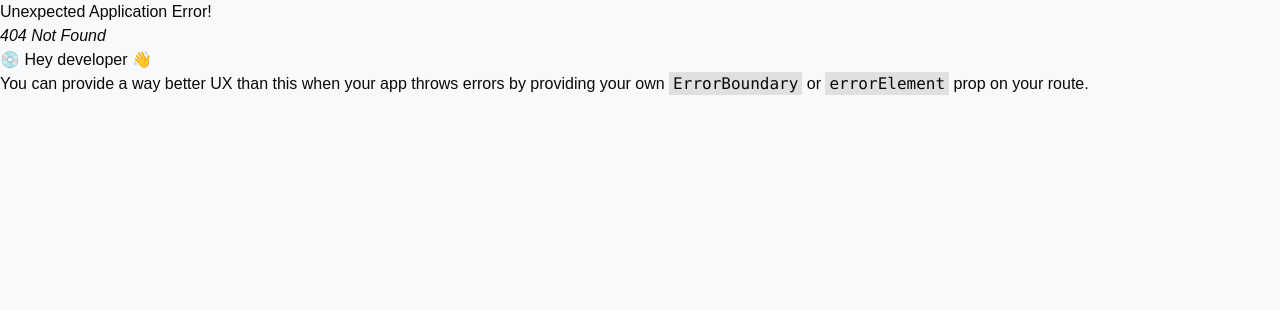
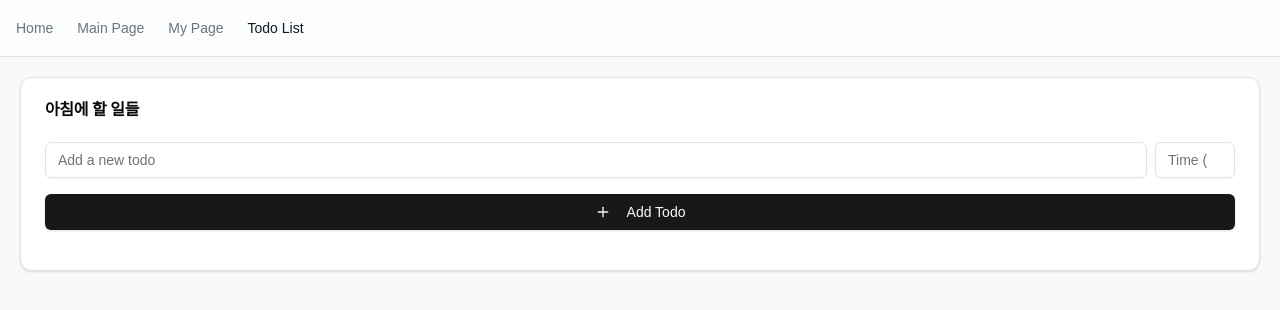
Before and after one commit to Turtle-Hwan/kloud-union-FE, a React (Vite) app: page /todo in a window 1280 px wide. Before the commit this address had no page. Shown: the top 310 px of the page. Built offline with nearby package versions, Linux system fonts and the light colour scheme.

Commit message:
add todo

```diff
--- a/src/App.tsx
+++ b/src/App.tsx
@@ -3,6 +3,7 @@ import Index from "./pages/Index";
 import Mypage from "./pages/mypage/Mypage";
 import Home from "./pages/home/Home";
 import { Header } from "./Header";
+import { TodoList } from "./pages/todo/Todo";
 
 function App() {
   const routes = [
@@ -23,6 +24,10 @@ function App() {
           path: "/home",
           element: <Home />,
         },
+        {
+          path: "/todo",
+          element: <TodoList />,
+        },
       ],
     },
   ];
--- a/src/Header.tsx
+++ b/src/Header.tsx
@@ -5,6 +5,7 @@ const navItems = [
   { name: "Home", path: "/" },
   { name: "Main Page", path: "/home" },
   { name: "My Page", path: "/mypage" },
+  { name: "Todo List", path: "/todo" },
 ];
 
 export function Header() {
--- /dev/null
+++ b/src/pages/todo/Todo.tsx
@@ -0,0 +1,101 @@
+import React, { useState, useEffect } from "react";
+import { Plus, Trash2 } from "lucide-react";
+import { Button } from "@/components/ui/button";
+import { Input } from "@/components/ui/input";
+import { Card, CardContent, CardHeader, CardTitle } from "@/components/ui/card";
+
+interface Todo {
+  id: number;
+  text: string;
+  duration: number;
+}
+
+export function TodoList() {
+  const [todos, setTodos] = useState<Todo[]>([]);
+  const [newTodo, setNewTodo] = useState("");
+  const [newDuration, setNewDuration] = useState("");
+
+  useEffect(() => {
+    const storedTodos = localStorage.getItem("todos");
+    if (storedTodos) {
+      setTodos(JSON.parse(storedTodos));
+    }
+  }, []);
+
+  useEffect(() => {
+    localStorage.setItem("todos", JSON.stringify(todos));
+  }, [todos]);
+
+  const addTodo = (e: React.FormEvent) => {
+    e.preventDefault();
+    if (newTodo.trim() !== "" && newDuration.trim() !== "") {
+      setTodos([
+        ...todos,
+        {
+          id: Date.now(),
+          text: newTodo,
+          duration: parseInt(newDuration, 10),
+        },
+      ]);
+      setNewTodo("");
+      setNewDuration("");
+    }
+  };
+
+  const deleteTodo = (id: number) => {
+    setTodos(todos.filter((todo) => todo.id !== id));
+  };
+
+  return (
+    <Card className="w-auto m-5">
+      <CardHeader>
+        <CardTitle>아침에 할 일들</CardTitle>
+      </CardHeader>
+      <CardContent>
+        <form onSubmit={addTodo} className="space-y-4">
+          <div className="flex space-x-2">
+            <Input
+              type="text"
+              value={newTodo}
+              onChange={(e) => setNewTodo(e.target.value)}
+              placeholder="Add a new todo"
+              className="flex-grow"
+            />
+            <Input
+              type="number"
+              value={newDuration}
+              onChange={(e) => setNewDuration(e.target.value)}
+              placeholder="Time (min)"
+              className="w-20"
+            />
+          </div>
+          <Button type="submit" className="w-full">
+            <Plus className="w-4 h-4 mr-2" /> Add Todo
+          </Button>
+        </form>
+        <ul className="mt-4 space-y-2">
+          {todos.map((todo) => (
+            <li
+              key={todo.id}
+              className="flex items-center justify-between p-2 bg-secondary rounded-md"
+            >
+              <div>
+                <span className="font-medium">{todo.text}</span>
+                <span className="ml-2 text-sm text-muted-foreground">
+                  ({todo.duration} min)
+                </span>
+              </div>
+              <Button
+                variant="ghost"
+                size="icon"
+                onClick={() => deleteTodo(todo.id)}
+              >
+                <Trash2 className="w-4 h-4" />
+              </Button>
+            </li>
+          ))}
+        </ul>
+      </CardContent>
+    </Card>
+  );
+}
```
